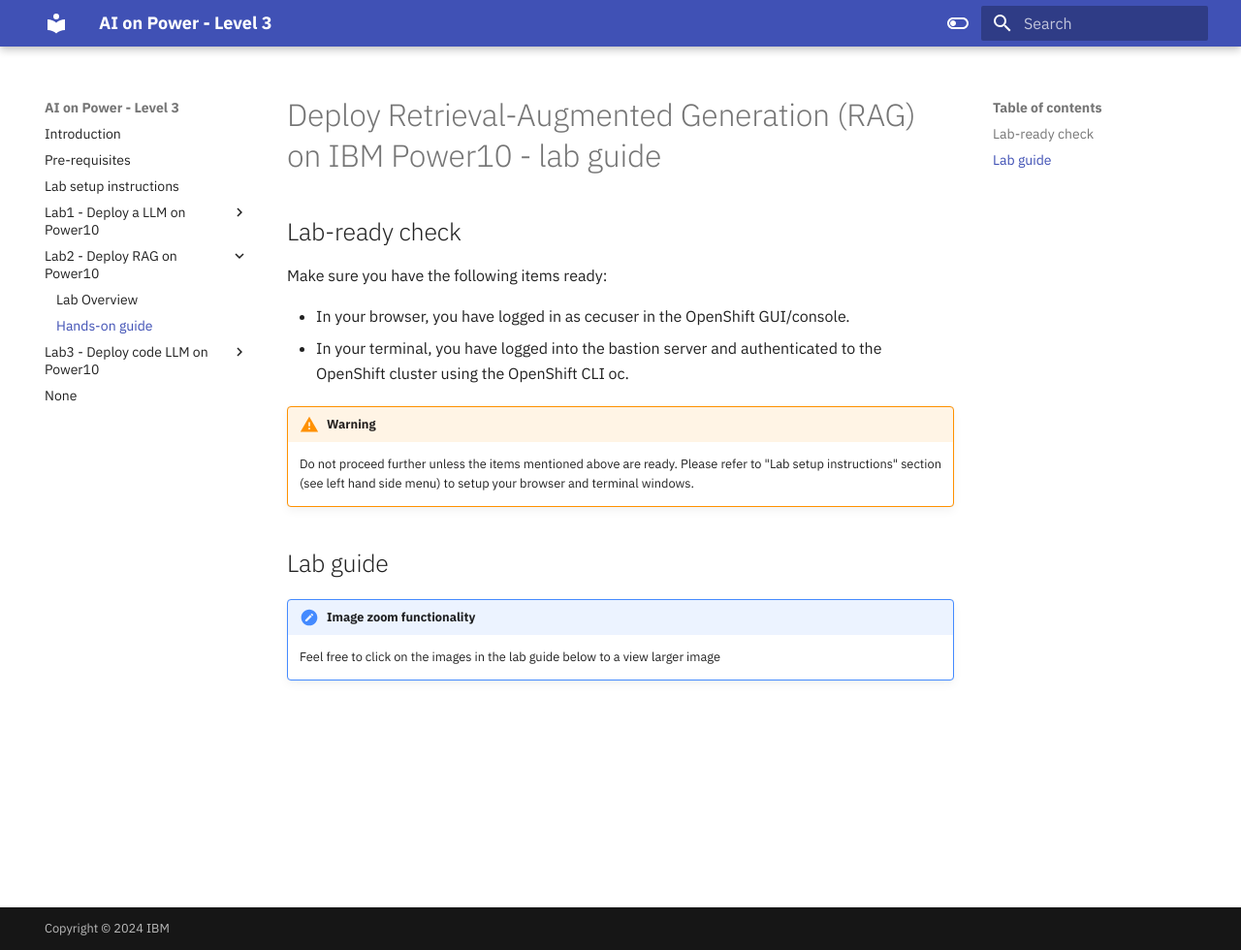
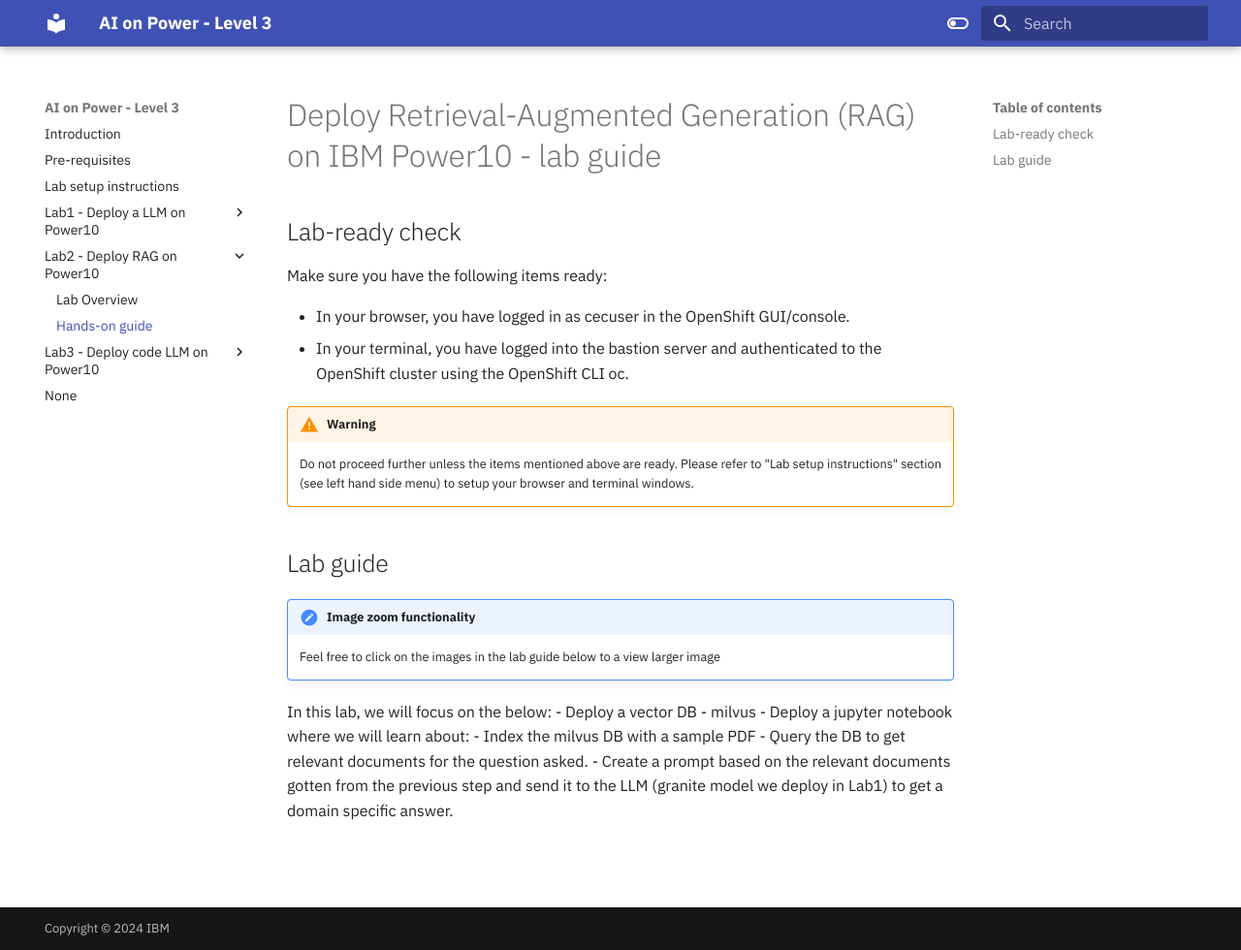
Before and after one commit to IBM/AI-on-Power-Level3, an MkDocs documentation site: the page built from docs/Lab2/lab2-hands-on-guide.md, in a window 1280 px wide and 980 px high. Shown: the whole window at 97% size. Built offline with MkDocs 1.6.1 and Material for MkDocs 9.7.7, drawn with Linux system fonts in a browser that asks for light colours.

Commit message:
Update lab2-hands-on-guide.md

```diff
--- a/docs/Lab2/lab2-hands-on-guide.md
+++ b/docs/Lab2/lab2-hands-on-guide.md
@@ -15,3 +15,14 @@
 !!! note "Image zoom functionality"
 
     Feel free to click on the images in the lab guide below to a view larger image
+
+In this lab, we will focus on the below:
+  - Deploy a vector DB - milvus
+  - Deploy a jupyter notebook where we will learn about:
+      - Index the milvus DB with a sample PDF
+      - Query the DB to get relevant documents for the question asked.
+      - Create a prompt based on the relevant documents gotten from the previous step and send it to the LLM (granite model we deploy in Lab1) to get a domain specific answer.
+
+
+
+###
```
